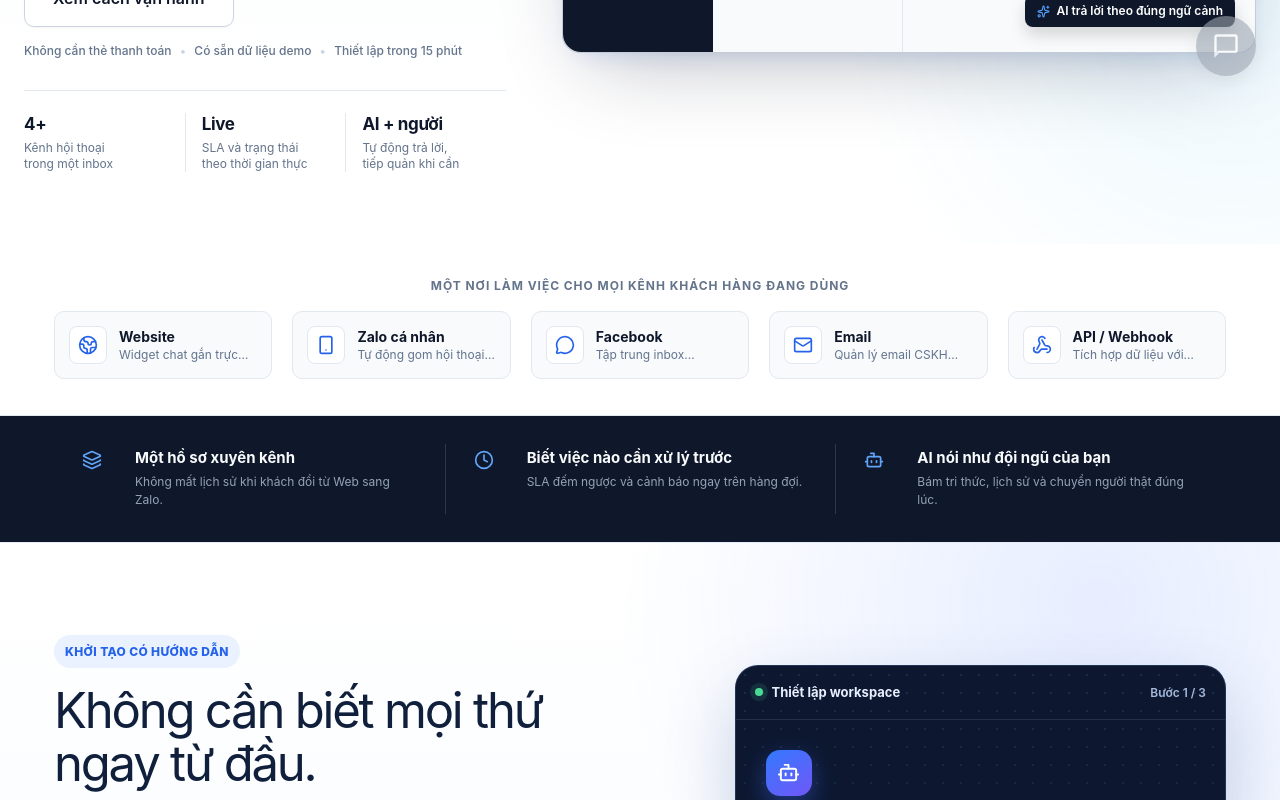
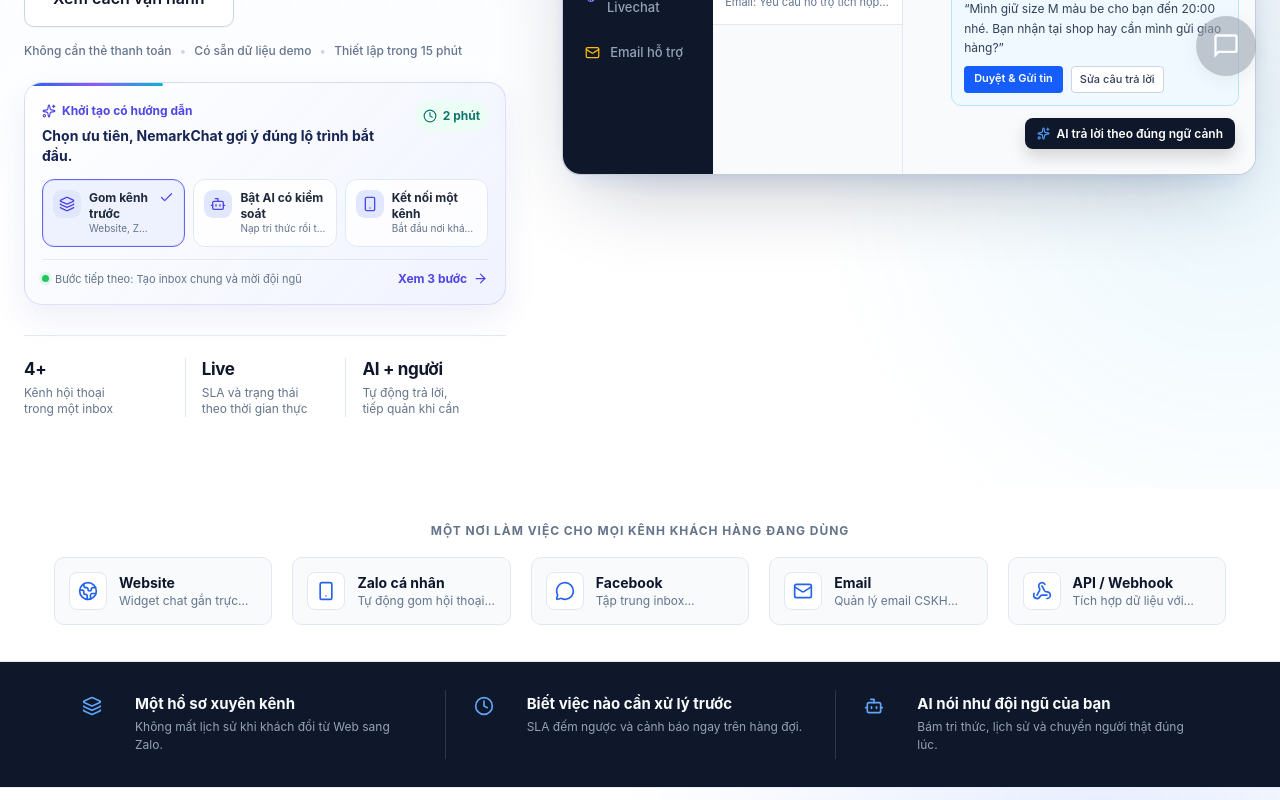
Before and after one commit to ducvps12/live-chat, a Next.js app: page / in a window 1280 px wide. Shown: the part 700-1500 px from the top of the page. Built offline with nearby package versions, Linux system fonts and the light colour scheme; no server answers.

Commit message:
feat(landing): add guided first-view setup

```diff
--- a/src/features/marketing/LandingGuidedSetup.tsx
+++ b/src/features/marketing/LandingGuidedSetup.tsx
@@ -1,8 +1,13 @@
 import Link from 'next/link';
-import { ArrowRight, Bot, CheckCircle2, Database, MessageSquareText, Workflow } from 'lucide-react';
+import { ArrowRight, Bot, CheckCircle2, Database, MessageSquareText, Workflow, type LucideIcon } from 'lucide-react';
 import { useState } from 'react';
 
-type SetupIntent = 'automation' | 'inbox' | 'channels';
+export type SetupIntent = 'automation' | 'inbox' | 'channels';
+
+type LandingGuidedSetupProps = {
+    intent?: SetupIntent;
+    onIntentChange?: (intent: SetupIntent) => void;
+};
 
 const intents: Array<{
     id: SetupIntent;
@@ -11,7 +16,7 @@
     description: string;
     prompt: string;
     nextStep: string;
-    Icon: typeof Bot;
+    Icon: LucideIcon;
 }> = [
     {
         id: 'automation',
@@ -42,13 +47,20 @@
     },
 ];
 
-export function LandingGuidedSetup() {
-    const [intent, setIntent] = useState<SetupIntent>('automation');
+export function LandingGuidedSetup({ intent: controlledIntent, onIntentChange }: LandingGuidedSetupProps) {
+    const [uncontrolledIntent, setUncontrolledIntent] = useState<SetupIntent>('automation');
+    const intent = controlledIntent ?? uncontrolledIntent;
+    const selectIntent = (nextIntent: SetupIntent) => {
+        if (controlledIntent === undefined) {
+            setUncontrolledIntent(nextIntent);
+        }
+        onIntentChange?.(nextIntent);
+    };
     const selected = intents.find((item) => item.id === intent) || intents[0];
     const SelectedIcon = selected.Icon;
 
     return (
-        <section className="nk-guided-setup" aria-labelledby="guided-setup-title">
+        <section id="guided-start" className="nk-guided-setup" aria-labelledby="guided-setup-title">
             <div className="nk-container nk-guided-setup-grid">
                 <div className="nk-guided-copy">
                     <span className="nk-guided-kicker">Khởi tạo có hướng dẫn</span>
@@ -69,7 +81,7 @@
                                     className={active ? 'is-active' : ''}
                                     aria-checked={active}
                                     role="radio"
-                                    onClick={() => setIntent(item.id)}
+                                    onClick={() => selectIntent(item.id)}
                                 >
                                     <span className="nk-guided-option-icon"><Icon size={18} /></span>
                                     <span>
--- a/src/pages/index.tsx
+++ b/src/pages/index.tsx
@@ -31,9 +31,10 @@
     Webhook,
     X,
     Zap,
+    type LucideIcon,
 } from 'lucide-react';
 import { WIDGET_LOADER_PATH } from '../config/widgetLoader';
-import { LandingGuidedSetup } from '../features/marketing/LandingGuidedSetup';
+import { LandingGuidedSetup, type SetupIntent } from '../features/marketing/LandingGuidedSetup';
 
 const LANDING_WIDGET_ID = process.env.NEXT_PUBLIC_LANDING_WIDGET_ID || 'cmr6lsujd00071sv6xl02s7dr';
 const configuredLandingApiBase = process.env.NEXT_PUBLIC_LANDING_WIDGET_API_BASE
@@ -59,6 +60,36 @@
     { label: 'Facebook', icon: MessageCircle, desc: 'Tập trung inbox fanpage, ảnh đính kèm và thông tin tin nhắn.' },
     { label: 'Email', icon: Mail, desc: 'Quản lý email CSKH như luồng hội thoại có SLA và phân công.' },
     { label: 'API / Webhook', icon: Webhook, desc: 'Tích hợp dữ liệu với CRM, ERP và hệ thống nội bộ.' },
+];
+
+const landingStartPaths: Array<{
+    id: SetupIntent;
+    label: string;
+    description: string;
+    nextStep: string;
+    Icon: LucideIcon;
+}> = [
+    {
+        id: 'inbox',
+        label: 'Gom kênh trước',
+        description: 'Website, Zalo, Facebook và Email',
+        nextStep: 'Tạo inbox chung và mời đội ngũ',
+        Icon: Layers,
+    },
+    {
+        id: 'automation',
+        label: 'Bật AI có kiểm soát',
+        description: 'Nạp tri thức rồi thử nội bộ',
+        nextStep: 'Nạp FAQ và mô phỏng câu trả lời',
+        Icon: Bot,
+    },
+    {
+        id: 'channels',
+        label: 'Kết nối một kênh',
+        description: 'Bắt đầu nơi khách đang nhắn',
+        nextStep: 'Chọn Website, Zalo hoặc Fanpage',
+        Icon: Smartphone,
+    },
 ];
 
 const painPoints = [
@@ -210,6 +241,8 @@
     const [isYearly, setIsYearly] = useState(true);
     const [openFaqIndex, setOpenFaqIndex] = useState<number | null>(0);
     const [mobileMenuOpen, setMobileMenuOpen] = useState(false);
+    const [setupIntent, setSetupIntent] = useState<SetupIntent>('inbox');
+    const selectedStartPath = landingStartPaths.find((path) => path.id === setupIntent) || landingStartPaths[0];
 
     useScrollReveal();
 
@@ -347,6 +380,43 @@
                             <p className="nk-hero-microcopy">
                                 Không cần thẻ thanh toán <span>•</span> Có sẵn dữ liệu demo <span>•</span> Thiết lập trong 15 phút
                             </p>
+
+                            <div className="nk-hero-start-card" aria-label="Khởi tạo workspace có hướng dẫn">
+                                <div className="nk-hero-start-heading">
+                                    <div>
+                                        <span className="nk-hero-start-kicker"><Sparkles size={14} /> Khởi tạo có hướng dẫn</span>
+                                        <strong>Chọn ưu tiên, NemarkChat gợi ý đúng lộ trình bắt đầu.</strong>
+                                    </div>
+                                    <span className="nk-hero-start-time"><Clock size={14} /> 2 phút</span>
+                                </div>
+                                <div className="nk-hero-start-options" role="radiogroup" aria-label="Chọn ưu tiên khởi tạo">
+                                    {landingStartPaths.map((path) => {
+                                        const Icon = path.Icon;
+                                        const active = path.id === setupIntent;
+                                        return (
+                                            <button
+                                                type="button"
+                                                key={path.id}
+                                                className={active ? 'is-active' : ''}
+                                                role="radio"
+                                                aria-checked={active}
+                                                onClick={() => setSetupIntent(path.id)}
+                                            >
+                                                <span className="nk-hero-start-icon"><Icon size={16} /></span>
+                                                <span className="nk-hero-start-option-copy">
+                                                    <strong>{path.label}</strong>
+                                                    <small>{path.description}</small>
+                                                </span>
+                                                {active && <Check className="nk-hero-start-check" size={15} aria-hidden="true" />}
+                                            </button>
+                                        );
+                                    })}
+                                </div>
+                                <div className="nk-hero-start-foot">
+                                    <span><i /> Bước tiếp theo: {selectedStartPath.nextStep}</span>
+                                    <a href="#guided-start">Xem 3 bước <ArrowRight size={15} /></a>
+                                </div>
+                            </div>
 
                             <div className="nk-hero-proofs">
                                 <div className="nk-hero-proof-item">
@@ -551,7 +621,7 @@
                     </div>
                 </section>
 
-                <LandingGuidedSetup />
+                <LandingGuidedSetup intent={setupIntent} onIntentChange={setSetupIntent} />
 
                 {/* AI & AUTOMATION OPERATING LAYER */}
                 <section className="nk-section nk-section-alt nk-appear" id="automation">
--- a/src/styles/globals.css
+++ b/src/styles/globals.css
@@ -3785,3 +3785,215 @@
 .ws-empty-icon {
   animation: nk-float 3s ease-in-out infinite;
 }
+
+/* Landing first-view guided start. Namespaced so dashboard UI stays untouched. */
+.nk-hero-start-card {
+  position: relative;
+  margin-top: 22px;
+  padding: 17px;
+  border: 1px solid rgba(99, 102, 241, 0.20);
+  border-radius: 18px;
+  background: linear-gradient(135deg, rgba(255, 255, 255, 0.94), rgba(238, 242, 255, 0.90));
+  box-shadow: 0 14px 32px rgba(55, 65, 170, 0.08);
+  overflow: hidden;
+}
+
+.nk-hero-start-card::before {
+  content: '';
+  position: absolute;
+  inset: 0 auto auto 0;
+  width: 138px;
+  height: 3px;
+  border-radius: 0 999px 999px 0;
+  background: linear-gradient(90deg, #2563eb, #8b5cf6, #06b6d4);
+}
+
+.nk-hero-start-heading,
+.nk-hero-start-foot,
+.nk-hero-start-heading > div {
+  min-width: 0;
+}
+
+.nk-hero-start-heading {
+  display: flex;
+  align-items: flex-start;
+  justify-content: space-between;
+  gap: 12px;
+}
+
+.nk-hero-start-heading strong {
+  display: block;
+  color: #172554;
+  font-size: 14px;
+  line-height: 1.45;
+}
+
+.nk-hero-start-kicker,
+.nk-hero-start-time,
+.nk-hero-start-foot a {
+  display: inline-flex;
+  align-items: center;
+  gap: 6px;
+  font-size: 12px;
+  font-weight: 750;
+}
+
+.nk-hero-start-kicker {
+  margin-bottom: 4px;
+  color: #4f46e5;
+}
+
+.nk-hero-start-time {
+  flex: 0 0 auto;
+  padding: 6px 8px;
+  border-radius: 999px;
+  color: #0f766e;
+  background: #ecfdf5;
+  white-space: nowrap;
+}
+
+.nk-hero-start-options {
+  display: grid;
+  grid-template-columns: repeat(3, minmax(0, 1fr));
+  gap: 8px;
+  margin-top: 13px;
+}
+
+.nk-hero-start-options button {
+  display: flex;
+  align-items: flex-start;
+  min-width: 0;
+  gap: 8px;
+  padding: 10px;
+  border: 1px solid #e2e8f0;
+  border-radius: 12px;
+  color: #334155;
+  background: rgba(255, 255, 255, 0.82);
+  text-align: left;
+  cursor: pointer;
+  transition: border-color 180ms ease, box-shadow 180ms ease, transform 180ms ease, background 180ms ease;
+}
+
+.nk-hero-start-options button:hover {
+  border-color: #a5b4fc;
+  box-shadow: 0 5px 14px rgba(79, 70, 229, 0.11);
+  transform: translateY(-1px);
+}
+
+.nk-hero-start-options button.is-active {
+  border-color: #6366f1;
+  background: #eef2ff;
+  box-shadow: inset 0 0 0 1px rgba(99, 102, 241, 0.10);
+}
+
+.nk-hero-start-icon {
+  display: inline-grid;
+  flex: 0 0 28px;
+  width: 28px;
+  height: 28px;
+  place-items: center;
+  border-radius: 9px;
+  color: #4f46e5;
+  background: #e0e7ff;
+}
+
+.nk-hero-start-option-copy {
+  display: grid;
+  min-width: 0;
+  gap: 1px;
+}
+
+.nk-hero-start-option-copy strong {
+  color: #1e293b;
+  font-size: 12px;
+  line-height: 1.3;
+}
+
+.nk-hero-start-option-copy small {
+  overflow: hidden;
+  color: #64748b;
+  font-size: 10px;
+  line-height: 1.35;
+  text-overflow: ellipsis;
+  white-space: nowrap;
+}
+
+.nk-hero-start-check {
+  flex: 0 0 auto;
+  margin-left: auto;
+  color: #4f46e5;
+}
+
+.nk-hero-start-foot {
+  display: flex;
+  align-items: center;
+  justify-content: space-between;
+  gap: 12px;
+  margin-top: 12px;
+  padding-top: 11px;
+  border-top: 1px solid rgba(148, 163, 184, 0.20);
+  color: #64748b;
+  font-size: 11px;
+  line-height: 1.35;
+}
+
+.nk-hero-start-foot > span {
+  display: inline-flex;
+  min-width: 0;
+  align-items: center;
+  gap: 6px;
+}
+
+.nk-hero-start-foot i {
+  flex: 0 0 auto;
+  width: 7px;
+  height: 7px;
+  border-radius: 50%;
+  background: #22c55e;
+  box-shadow: 0 0 0 3px rgba(34, 197, 94, 0.12);
+}
+
+.nk-hero-start-foot a {
+  flex: 0 0 auto;
+  color: #4f46e5;
+}
+
+.nk-hero-start-foot a:hover {
+  color: #3730a3;
+}
+
+@media (max-width: 700px) {
+  .nk-hero-start-card {
+    margin-top: 18px;
+    padding: 15px;
+  }
+
+  .nk-hero-start-options {
+    grid-template-columns: 1fr;
+  }
+
+  .nk-hero-start-options button {
+    align-items: center;
+  }
+
+  .nk-hero-start-option-copy small {
+    overflow: visible;
+    text-overflow: clip;
+    white-space: normal;
+  }
+
+  .nk-hero-start-foot {
+    align-items: flex-start;
+    flex-direction: column;
+  }
+}
+
+@media (prefers-reduced-motion: reduce) {
+  .nk-hero-start-options button {
+    transition: none;
+  }
+
+  .nk-hero-start-options button:hover {
+    transform: none;
+  }
+}
```
